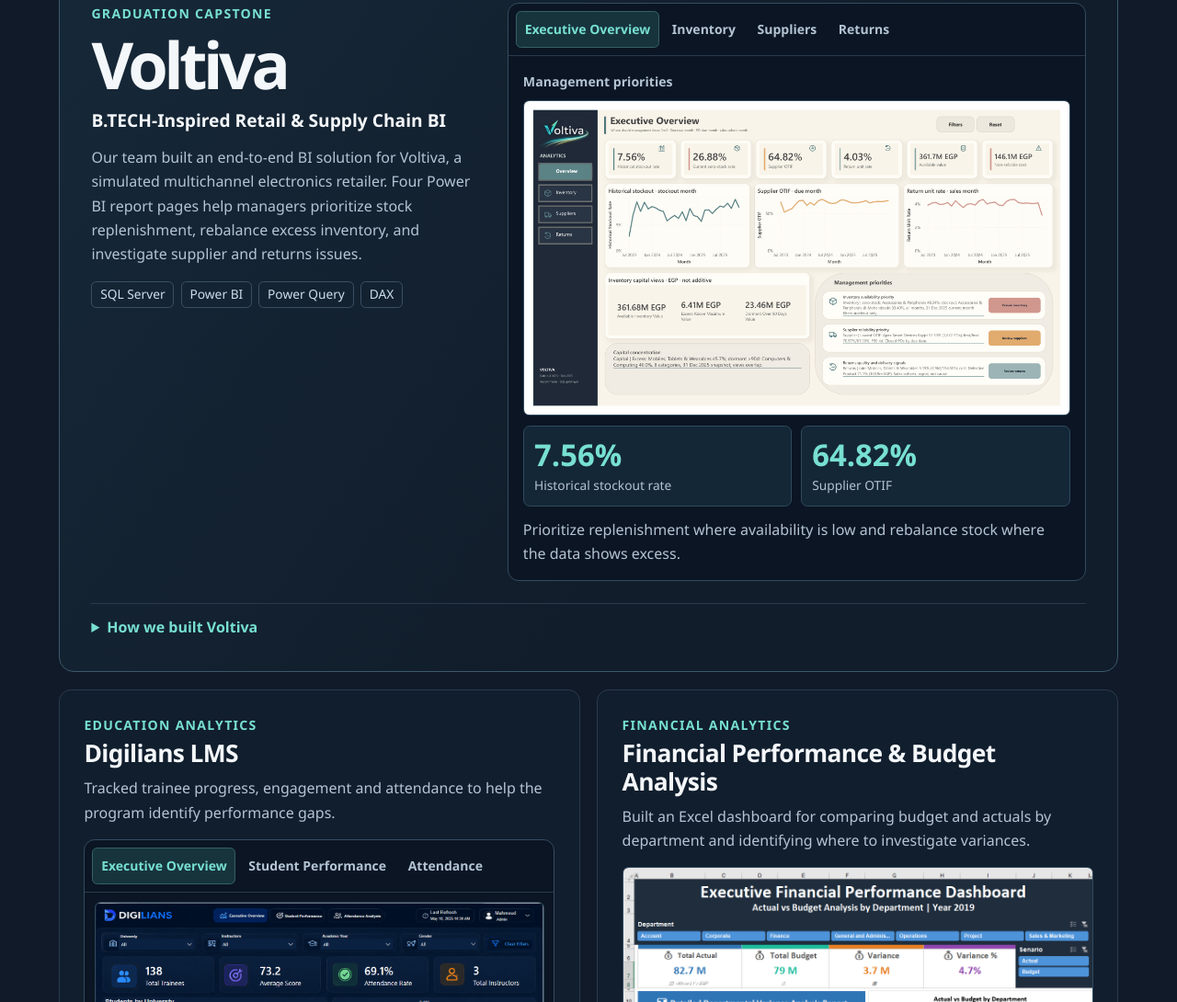
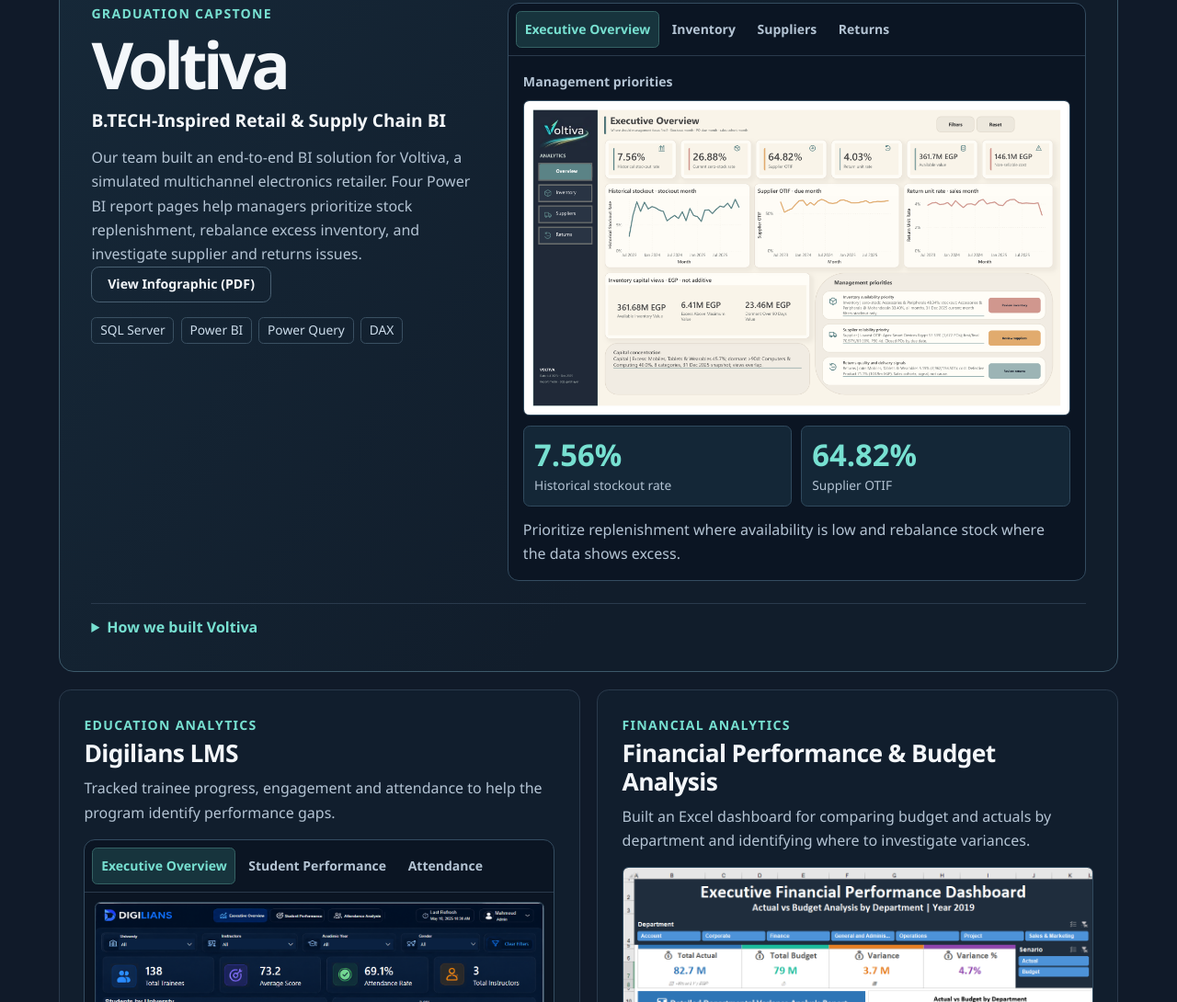
Before and after one commit to NoserAnalyst/NoserAnalyst.github.io, a plain HTML site: page index.html in a window 1280 px wide. Shown: the part 929-2019 px from the top of the page at 92% size. Drawn offline with Linux system fonts and the light colour scheme.

Commit message:
Add Voltiva project infographic

```diff
--- a/index.html
+++ b/index.html
@@ -47,6 +47,7 @@
           <h3 id="voltiva-title">Voltiva</h3>
           <p class="subtitle">B.TECH-Inspired Retail &amp; Supply Chain BI</p>
           <p>Our team built an end-to-end BI solution for Voltiva, a simulated multichannel electronics retailer. Four Power BI report pages help managers prioritize stock replenishment, rebalance excess inventory, and investigate supplier and returns issues.</p>
+          <a class="button small" href="Voltiva_Infographic.pdf" target="_blank" rel="noopener">View Infographic (PDF)</a>
           <ul class="tags" aria-label="Tools"><li>SQL Server</li><li>Power BI</li><li>Power Query</li><li>DAX</li></ul>
         </div>
         <div class="feature-view">
```
Also changed, not shown: 1 other file.
